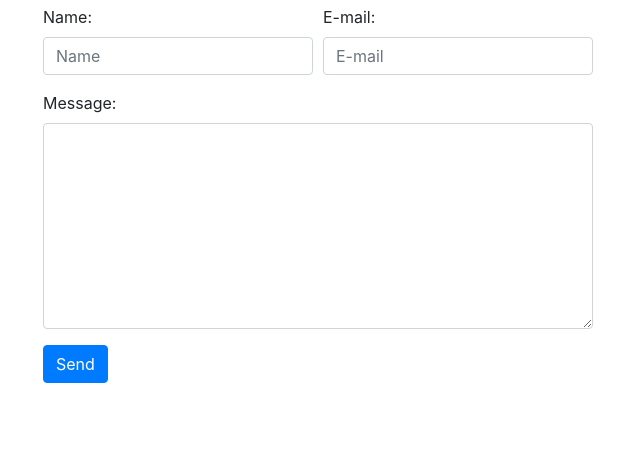
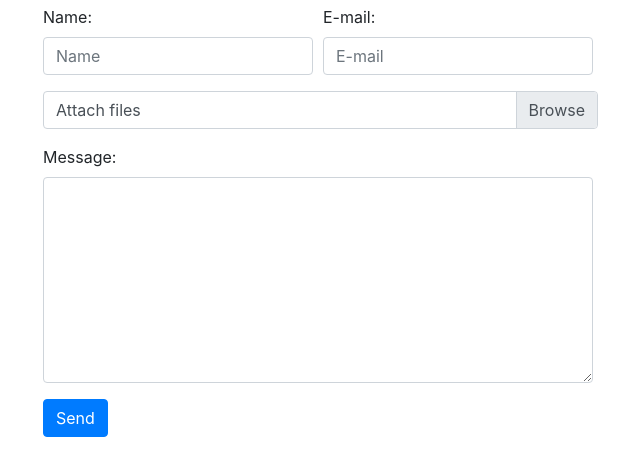
Before and after one commit to defeed/fr-sample-forms, a plain HTML site: page index.html in a window 1280 px wide. Shown: the part 51-526 px from the top of the page, without its empty margins (42-682 px from the left). Drawn offline with nearby package versions, Linux system fonts and the light colour scheme.

Commit message:
Add file attachments

```diff
--- a/index.html
+++ b/index.html
@@ -24,6 +24,11 @@
             </div>
           </div>
 
+          <div class="form-group custom-file col-md-6 mb-3">
+            <input type="file" class="custom-file-input" id="form1-attachments" name="_attachments" multiple="">
+            <label class="custom-file-label" for="form1-attachments">Attach files</label>
+          </div>
+
           <div class="form-row">
             <div class="form-group col-md-6">
               <label for="form1-message">Message:</label>
```
